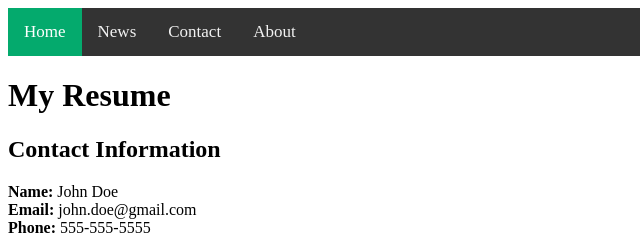
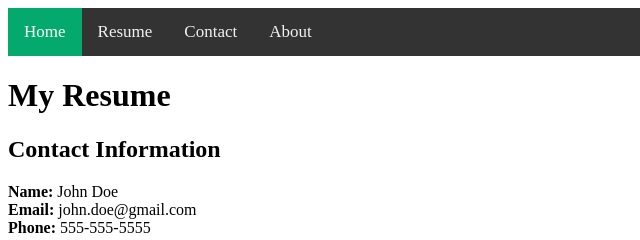
Before and after one commit to juan-pablo-26/jmartinez_tech, a plain HTML site: page index.html in a window 1280 px wide. Shown: the top 240 px of the page, 0-640 px from the left. Drawn offline with Linux system fonts and the light colour scheme.

Commit message:
Update index.html

```diff
--- a/index.html
+++ b/index.html
@@ -26,7 +26,7 @@
     <link rel="stylesheet" href="https://cdnjs.cloudflare.com/ajax/libs/font-awesome/4.7.0/css/font-awesome.min.css">
       <div class="topnav" id="myTopnav">
         <a href="#home" class="active">Home</a>
-        <a href="#resume">News</a>
+        <a href="#resume">Resume</a>
         <a href="#contact">Contact</a>
         <a href="#about">About</a>
         <a href="javascript:void(0);" class="icon" onclick="myFunction()">
```
